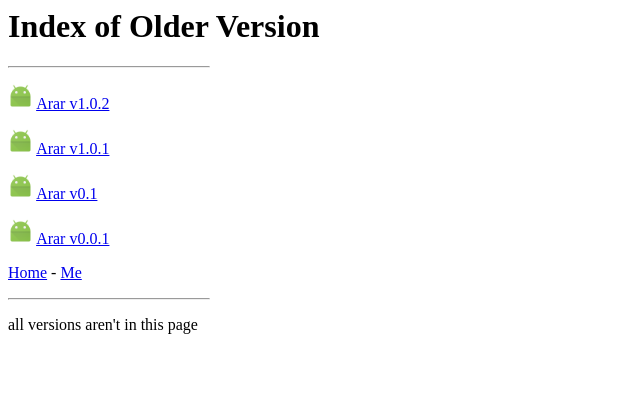
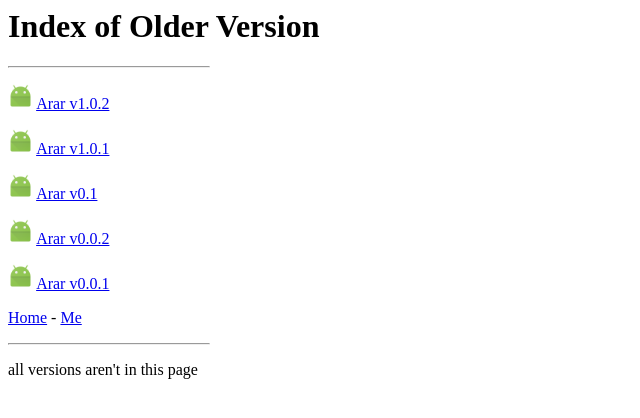
Before and after one commit to Can202/arar, a plain HTML site: page docs/versions/index.html in a window 1280 px wide. Shown: the whole page, without its empty margins (0-640 px from the left). Drawn offline with Linux system fonts and the light colour scheme.

Commit message:
update OV

```diff
--- a/docs/versions/index.html
+++ b/docs/versions/index.html
@@ -17,7 +17,10 @@
 			<img src = "../src/android.png" width ="25px" /> <a href="v0.1.apk">Arar v0.1</a>
 		</p>
 		<p>
-			<img src = "../src/android.png" width ="25px" /> <a href="v0.0.1.apk">Arar v0.0.1</a>
+			<img src = "../src/android.png" width ="25px" /> <a href="https://github.com/Can202/arar/releases/download/trash/Arar_v0.0.2.apk">Arar v0.0.2</a>
+		</p>
+		<p>
+			<img src = "../src/android.png" width ="25px" /> <a href="https://github.com/Can202/arar/releases/download/trash/Arar_v0.0.1.apk">Arar v0.0.1</a>
 		</p>
 		<p>
 		<a href="../">Home</a> - <a href="../me.html">Me</a>
```
